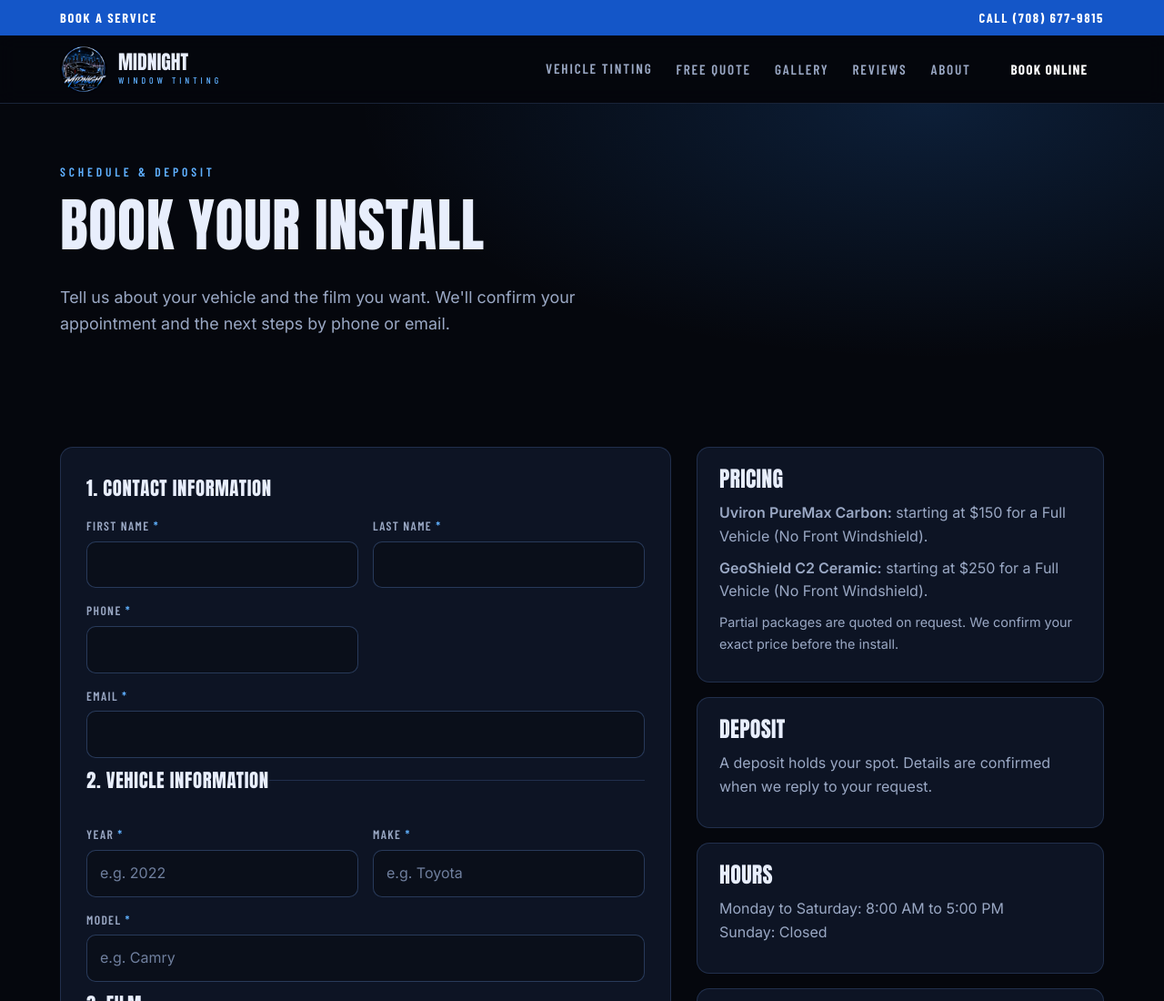
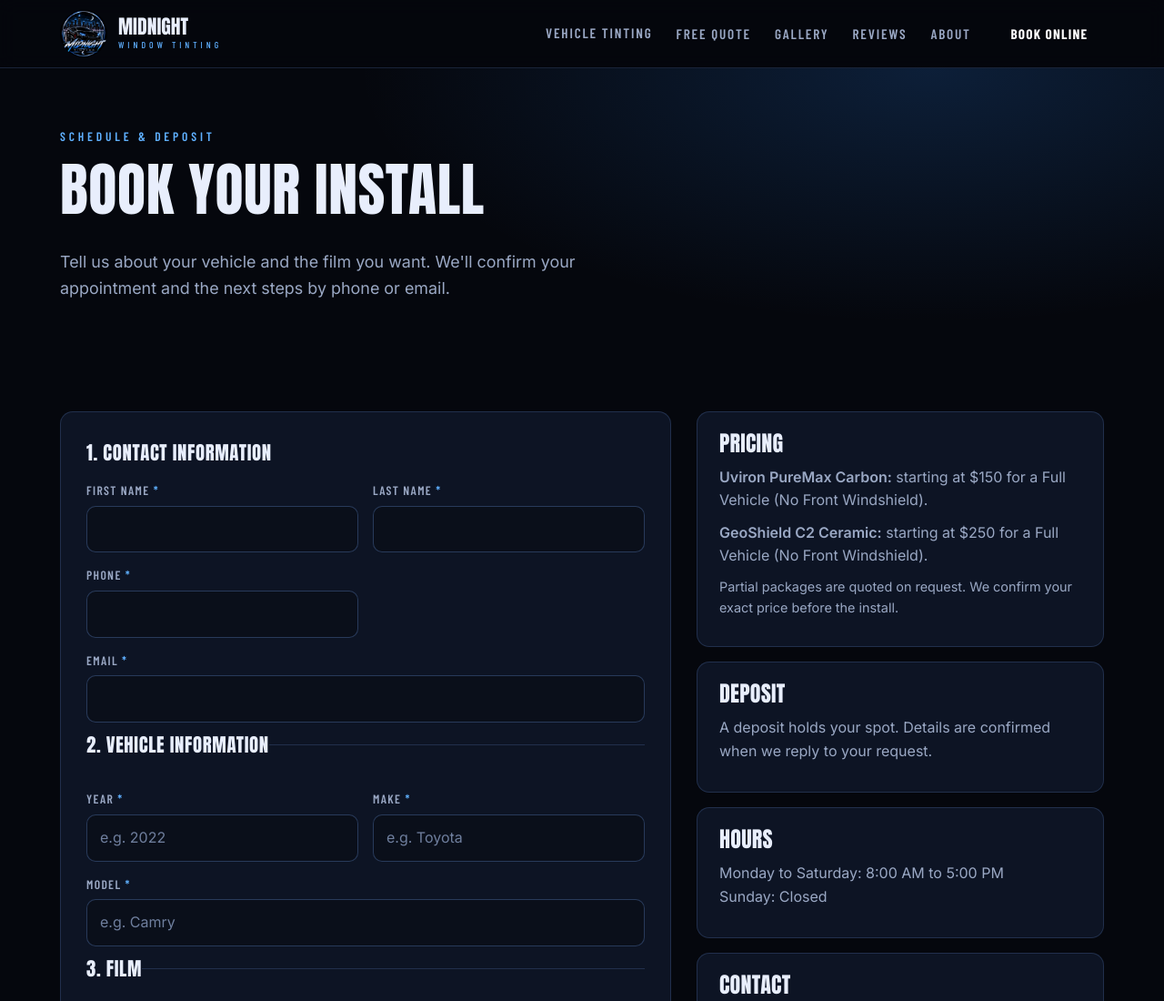
Before and after one commit to Moy280/midnight_tinting_database, a plain HTML site: page public/booking.html in a window 1280 px wide. Shown: the top 1100 px of the page at 91% size. Drawn offline with nearby package versions, Linux system fonts and the light colour scheme.

Commit message:
Remove the top call and booking bar from all pages

```diff
--- a/public/booking.html
+++ b/public/booking.html
@@ -15,13 +15,6 @@
 <body>
 
 <a class="skip-link" href="#main">Skip to main content</a>
-
-<div class="utility">
-  <div class="wrap utility-inner">
-    <a href="booking.html" class="utility-book">Book a Service</a>
-    <a href="tel:+17086779815" class="utility-call">Call (708) 677-9815</a>
-  </div>
-</div>
 
 <header class="site-header">
   <div class="wrap nav-wrap">
```
Also changed, not shown: public/geoshield-c2-ceramic.html (+0 -7 lines), public/uviron-puremax-carbon.html (+0 -7 lines).
